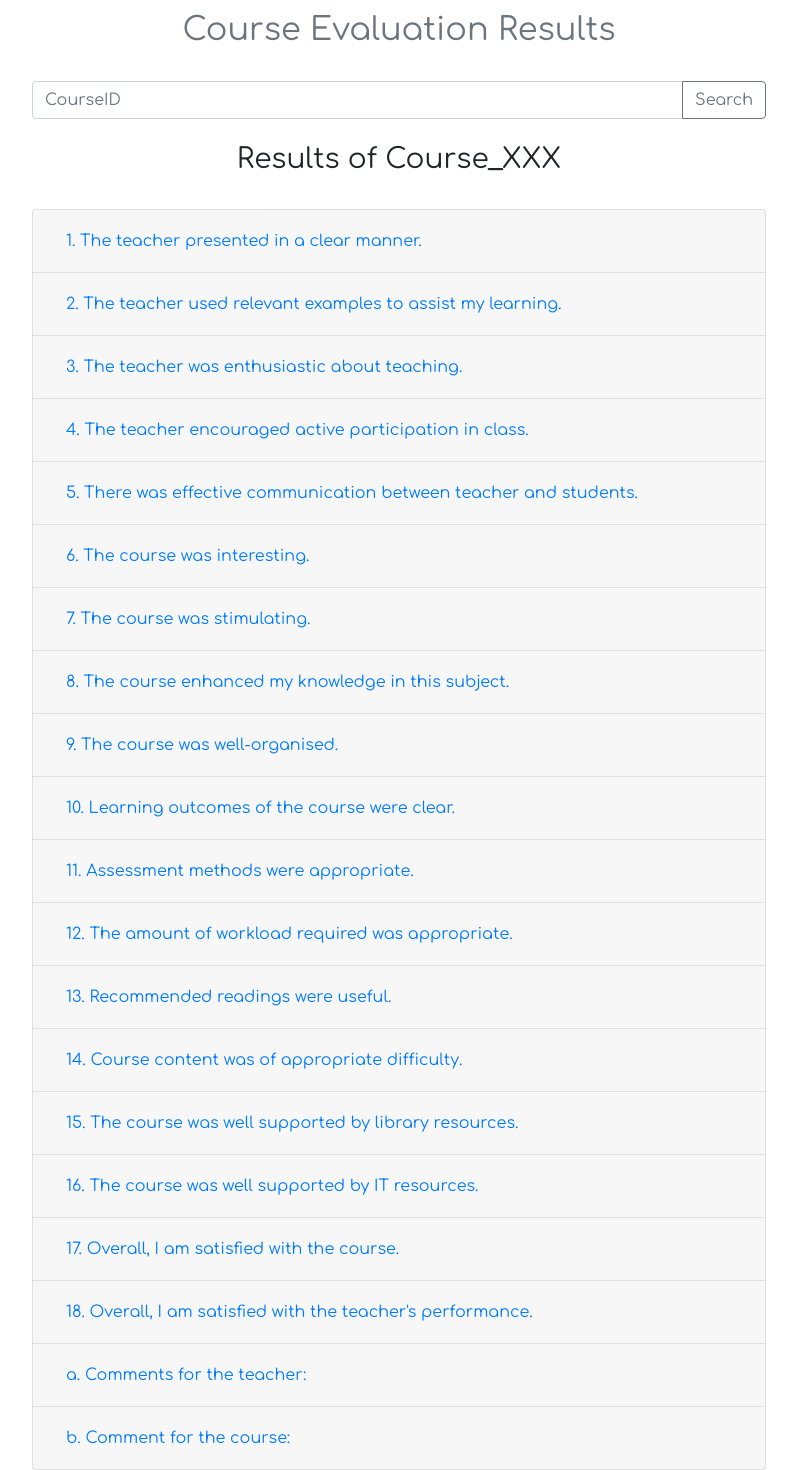
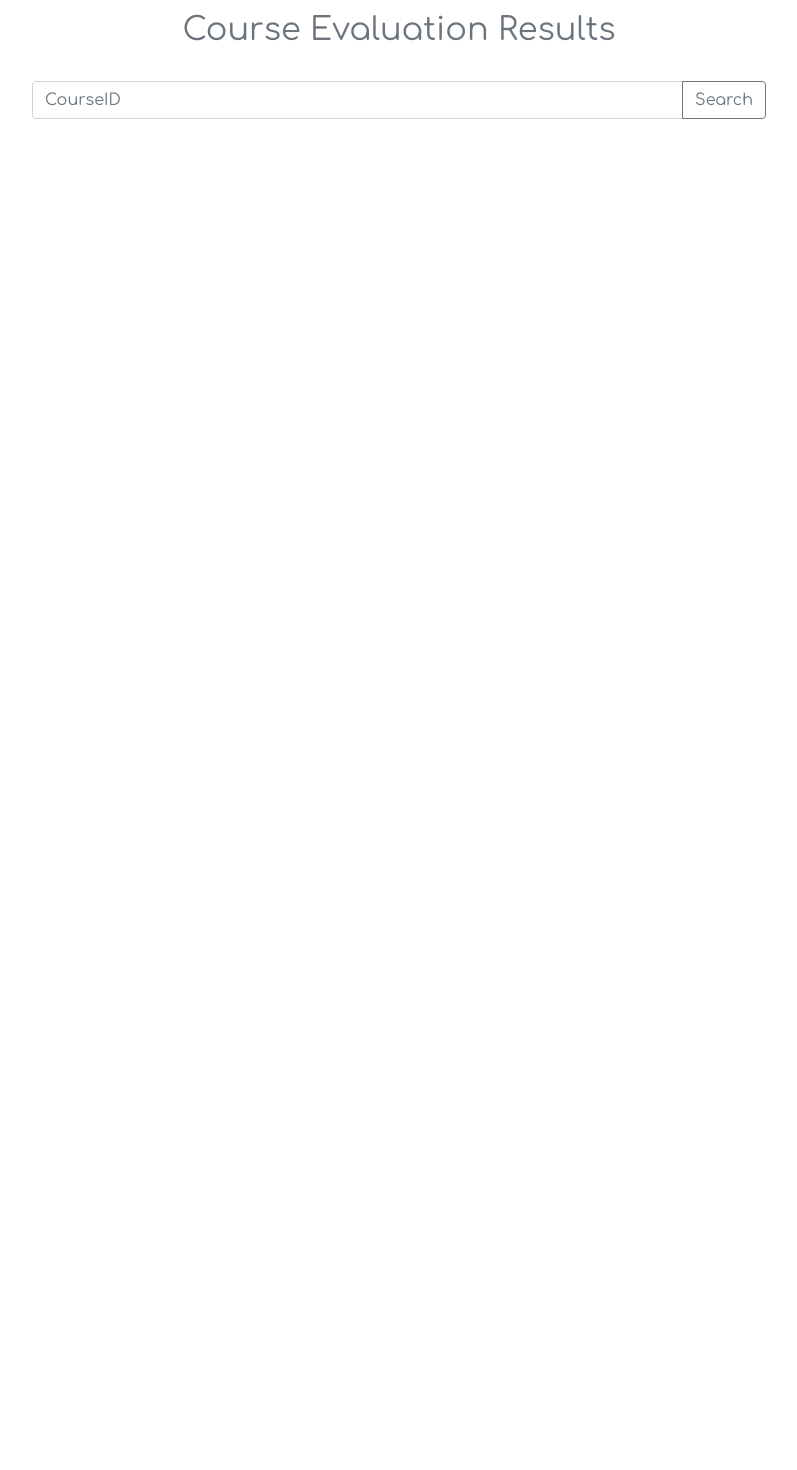
Before and after one commit to lykuuu/LYU1901_FYP_code, a React (Create React App) app: page /Result in a window 1280 px wide. Shown: the part 173-1643 px from the top of the page, without its empty margins (241-1038 px from the left). After the commit the page ends 936 px from the top, so only its background shows below. Built offline with nearby package versions, Linux system fonts and the light colour scheme.

Commit message:
Update Result.js

```diff
--- a/src/Result.js
+++ b/src/Result.js
@@ -6,8 +6,77 @@ import InputGroup from 'react-bootstrap/InputGroup'
 import FormControl from 'react-bootstrap/FormControl'
 import './App.css';
 
+class Score extends React.Component {
+    render() {
+        return (
+            <Card>
+                <Card.Header>
+                    <Accordion.Toggle as={Button} variant="link" eventKey={this.props.eventKey}>
+                        {this.props.question}
+                    </Accordion.Toggle>
+                </Card.Header>
+                <Accordion.Collapse eventKey={this.props.eventKey}>
+                    <Card.Body>
+                        {this.props.value}
+                    </Card.Body>
+                </Accordion.Collapse>
+            </Card>
+        );
+    }
+}
+
 class Result extends React.Component {
+    constructor(prop) {
+        super(prop)
+        this.state = {
+            courseTitle: "XXX",
+            searchSuccess: false,
+            neverSearch: true,
+            q1: 0,
+            q2: 0,
+            q3: 0,
+            q4: 0,
+            q5: 0,
+            q6: 0,
+            q7: 0,
+            q8: 0,
+            q9: 0,
+            q10: 0,
+            q11: 0,
+            q12: 0,
+            q12s: 0,
+            q13: 0,
+            q14: 0,
+            q14s: 0,
+            q15: 0,
+            q16: 0,
+            q17: 0,
+            q18: 0,
+            a: "",
+            b: ""
+        }
+        this.handleSearch = this.handleSearch.bind(this);
+        this.courseId_input = React.createRef();
+    }
+    handleSearch = (e) => {
+        var searchID = this.courseId_input.current.value;
+        var found = true;
 
+        this.setState({
+            courseTitle: searchID
+        });
+        //leave for search code
+
+        //end of search code
+
+        this.setState({
+            searchSuccess: found
+        });
+        this.setState({
+            neverSearch: false
+        });
+        e.preventDefault();
+    }
     render() {
         return (
             <div>
@@ -18,219 +87,51 @@ class Result extends React.Component {
                         placeholder="CourseID"
                         aria-label="CourseID"
                         aria-describedby="basic-addon2"
+                        ref={this.courseId_input}
                     />
                     <InputGroup.Append>
-                        <Button variant="outline-secondary">Search</Button>
+                        <Button variant="outline-secondary" onClick={this.handleSearch}>Search</Button>
                     </InputGroup.Append>
                 </InputGroup>
 
+                {
+                    this.state.searchSuccess && <div>
+                        <h3 className="pt-2">Results of {this.state.courseTitle}</h3>
+                        <Accordion className="pt-4 text-center">
+                            <Score value={this.state.q1} eventKey="1" question="1. The teacher presented in a clear manner." />
+                            <Score value={this.state.q2} eventKey="2" question="2. The teacher used relevant examples to assist my learning." />
+                            <Score value={this.state.q3} eventKey="3" question="3. The teacher was enthusiastic about teaching." />
+                            <Score value={this.state.q4} eventKey="4" question="4. The teacher encouraged active participation in class." />
+                            <Score value={this.state.q5} eventKey="5" question="5. There was effective communication between teacher and students." />
+                            <Score value={this.state.q6} eventKey="6" question="6. The course was interesting." />
+                            <Score value={this.state.q7} eventKey="7" question="7. The course was stimulating." />
+                            <Score value={this.state.q8} eventKey="8" question="8. The course enhanced my knowledge in this subject." />
+                            <Score value={this.state.q9} eventKey="9" question="9. The course was well-organised." />
+                            <Score value={this.state.q10} eventKey="10" question="10. Learning outcomes of the course were clear." />
+                            <Score value={this.state.q11} eventKey="11" question="11. Assessment methods were appropriate." />
+                            <Score value={this.state.q12} eventKey="12" question="12. The amount of workload required was appropriate." />
+                            <Score value={this.state.q12s} eventKey="13" question="I found the amount of work required for assessment:" />
+                            <Score value={this.state.q13} eventKey="14" question="13. Recommended readings were useful." />
+                            <Score value={this.state.q14} eventKey="15" question="14. Course content was of appropriate difficulty." />
+                            <Score value={this.state.q14s} eventKey="16" question="I found the course content:" />
+                            <Score value={this.state.q15} eventKey="17" question="15. The course was well supported by library resources." />
+                            <Score value={this.state.q16} eventKey="18" question="16. The course was well supported by IT resources." />
+                            <Score value={this.state.q17} eventKey="19" question="17. Overall, I am satisfied with the course." />
+                            <Score value={this.state.q18} eventKey="20" question="18. Overall, I am satisfied with the teacher's performance." />
+                            <Score value={this.state.a} eventKey="21" question="a. Comments for the teacher:" />
+                            <Score value={this.state.b} eventKey="22" question="b. Comment for the course:" />
+                        </Accordion>
+                    </div>
+                }
+                {
+                    !this.state.searchSuccess && !this.state.neverSearch && <div>
+                        <h3 className="pt-2">Results of {this.state.courseTitle}</h3>
+                        <div className="pt-4 text-center">
+                            No related results
+                        </div>
+                    </div>
+                }
 
-                <h3 className="pt-2">Results of Course_XXX</h3>
-
-
-
-                <Accordion className="pt-4 text-left">
-                    <Card>
-                        <Card.Header>
-                            <Accordion.Toggle as={Button} variant="link" eventKey="1">
-                                1. The teacher presented in a clear manner.
-                                </Accordion.Toggle>
-                        </Card.Header>
-                        <Accordion.Collapse eventKey="1">
-                            <Card.Body>4/6</Card.Body>
-                        </Accordion.Collapse>
-                    </Card>
-                    <Card>
-                        <Card.Header>
-                            <Accordion.Toggle as={Button} variant="link" eventKey="2">
-                                2. The teacher used relevant examples to assist my learning.
-                                </Accordion.Toggle>
-                        </Card.Header>
-                        <Accordion.Collapse eventKey="2">
-                            <Card.Body>4/6</Card.Body>
-                        </Accordion.Collapse>
-                    </Card>
-                    <Card>
-                        <Card.Header>
-                            <Accordion.Toggle as={Button} variant="link" eventKey="3">
-                                3. The teacher was enthusiastic about teaching.
-                                </Accordion.Toggle>
-                        </Card.Header>
-                        <Accordion.Collapse eventKey="3">
-                            <Card.Body>4/6</Card.Body>
-                        </Accordion.Collapse>
-                    </Card>
-                    <Card>
-                        <Card.Header>
-                            <Accordion.Toggle as={Button} variant="link" eventKey="4">
-                                4. The teacher encouraged active participation in class.
-                                </Accordion.Toggle>
-                        </Card.Header>
-                        <Accordion.Collapse eventKey="4">
-                            <Card.Body>4/6</Card.Body>
-                        </Accordion.Collapse>
-                    </Card>
-                    <Card>
-                        <Card.Header>
-                            <Accordion.Toggle as={Button} variant="link" eventKey="5">
-                                5. There was effective communication between teacher and students.
-                                </Accordion.Toggle>
-                        </Card.Header>
-                        <Accordion.Collapse eventKey="5">
-                            <Card.Body>4/6</Card.Body>
-                        </Accordion.Collapse>
-                    </Card>
-                    <Card>
-                        <Card.Header>
-                            <Accordion.Toggle as={Button} variant="link" eventKey="6">
-                                6. The course was interesting.
-                                </Accordion.Toggle>
-                        </Card.Header>
-                        <Accordion.Collapse eventKey="6">
-                            <Card.Body>4/6</Card.Body>
-                        </Accordion.Collapse>
-                    </Card>
-                    <Card>
-                        <Card.Header>
-                            <Accordion.Toggle as={Button} variant="link" eventKey="7">
-                                7. The course was stimulating.
-                                </Accordion.Toggle>
-                        </Card.Header>
-                        <Accordion.Collapse eventKey="7">
-                            <Card.Body>4/6</Card.Body>
-                        </Accordion.Collapse>
-                    </Card>
-                    <Card>
-                        <Card.Header>
-                            <Accordion.Toggle as={Button} variant="link" eventKey="8">
-                                8. The course enhanced my knowledge in this subject.
-                                </Accordion.Toggle>
-                        </Card.Header>
-                        <Accordion.Collapse eventKey="8">
-                            <Card.Body>4/6</Card.Body>
-                        </Accordion.Collapse>
-                    </Card>
-                    <Card>
-                        <Card.Header>
-                            <Accordion.Toggle as={Button} variant="link" eventKey="9">
-                                9. The course was well-organised.
-                                </Accordion.Toggle>
-                        </Card.Header>
-                        <Accordion.Collapse eventKey="9">
-                            <Card.Body>4/6</Card.Body>
-                        </Accordion.Collapse>
-                    </Card>
-                    <Card>
-                        <Card.Header>
-                            <Accordion.Toggle as={Button} variant="link" eventKey="10">
-                                10. Learning outcomes of the course were clear.
-                                </Accordion.Toggle>
-                        </Card.Header>
-                        <Accordion.Collapse eventKey="10">
-                            <Card.Body>4/6</Card.Body>
-                        </Accordion.Collapse>
-                    </Card>
-                    <Card>
-                        <Card.Header>
-                            <Accordion.Toggle as={Button} variant="link" eventKey="11">
-                                11. Assessment methods were appropriate.
-                                </Accordion.Toggle>
-                        </Card.Header>
-                        <Accordion.Collapse eventKey="11">
-                            <Card.Body>4/6</Card.Body>
-                        </Accordion.Collapse>
-                    </Card>
-                    <Card>
-                        <Card.Header>
-                            <Accordion.Toggle as={Button} variant="link" eventKey="12">
-                                12. The amount of workload required was appropriate.
-                                </Accordion.Toggle>
-                        </Card.Header>
-                        <Accordion.Collapse eventKey="12">
-                            <Card.Body>4/6</Card.Body>
-                        </Accordion.Collapse>
-                    </Card>
-                    <Card>
-                        <Card.Header>
-                            <Accordion.Toggle as={Button} variant="link" eventKey="13">
-                                13. Recommended readings were useful.
-                                </Accordion.Toggle>
-                        </Card.Header>
-                        <Accordion.Collapse eventKey="13">
-                            <Card.Body>4/6</Card.Body>
-                        </Accordion.Collapse>
-                    </Card>
-                    <Card>
-                        <Card.Header>
-                            <Accordion.Toggle as={Button} variant="link" eventKey="14">
-                                14. Course content was of appropriate difficulty.
-                                </Accordion.Toggle>
-                        </Card.Header>
-                        <Accordion.Collapse eventKey="14">
-                            <Card.Body>4/6</Card.Body>
-                        </Accordion.Collapse>
-                    </Card>
-                    <Card>
-                        <Card.Header>
-                            <Accordion.Toggle as={Button} variant="link" eventKey="15">
-                                15. The course was well supported by library resources.
-                                </Accordion.Toggle>
-                        </Card.Header>
-                        <Accordion.Collapse eventKey="15">
-                            <Card.Body>4/6</Card.Body>
-                        </Accordion.Collapse>
-                    </Card>
-                    <Card>
-                        <Card.Header>
-                            <Accordion.Toggle as={Button} variant="link" eventKey="16">
-                                16. The course was well supported by IT resources.
-                                </Accordion.Toggle>
-                        </Card.Header>
-                        <Accordion.Collapse eventKey="16">
-                            <Card.Body>4/6</Card.Body>
-                        </Accordion.Collapse>
-                    </Card>
-                    <Card>
-                        <Card.Header>
-                            <Accordion.Toggle as={Button} variant="link" eventKey="17">
-                                17. Overall, I am satisfied with the course.
-                                </Accordion.Toggle>
-                        </Card.Header>
-                        <Accordion.Collapse eventKey="17">
-                            <Card.Body>4/6</Card.Body>
-                        </Accordion.Collapse>
-                    </Card>
-                    <Card>
-                        <Card.Header>
-                            <Accordion.Toggle as={Button} variant="link" eventKey="18">
-                                18. Overall, I am satisfied with the teacher's performance.
-                                </Accordion.Toggle>
-                        </Card.Header>
-                        <Accordion.Collapse eventKey="18">
-                            <Card.Body>4/6</Card.Body>
-                        </Accordion.Collapse>
-                    </Card>
-                    <Card>
-                        <Card.Header>
-                            <Accordion.Toggle as={Button} variant="link" eventKey="19">
-                                a. Comments for the teacher:
-                                </Accordion.Toggle>
-                        </Card.Header>
-                        <Accordion.Collapse eventKey="19">
-                            <Card.Body></Card.Body>
-                        </Accordion.Collapse>
-                    </Card>
-                    <Card>
-                        <Card.Header>
-                            <Accordion.Toggle as={Button} variant="link" eventKey="20">
-                                b. Comment for the course:
-                                </Accordion.Toggle>
-                        </Card.Header>
-                        <Accordion.Collapse eventKey="20">
-                            <Card.Body></Card.Body>
-                        </Accordion.Collapse>
-                    </Card>
-                </Accordion>
             </div>
         );
     }
```
